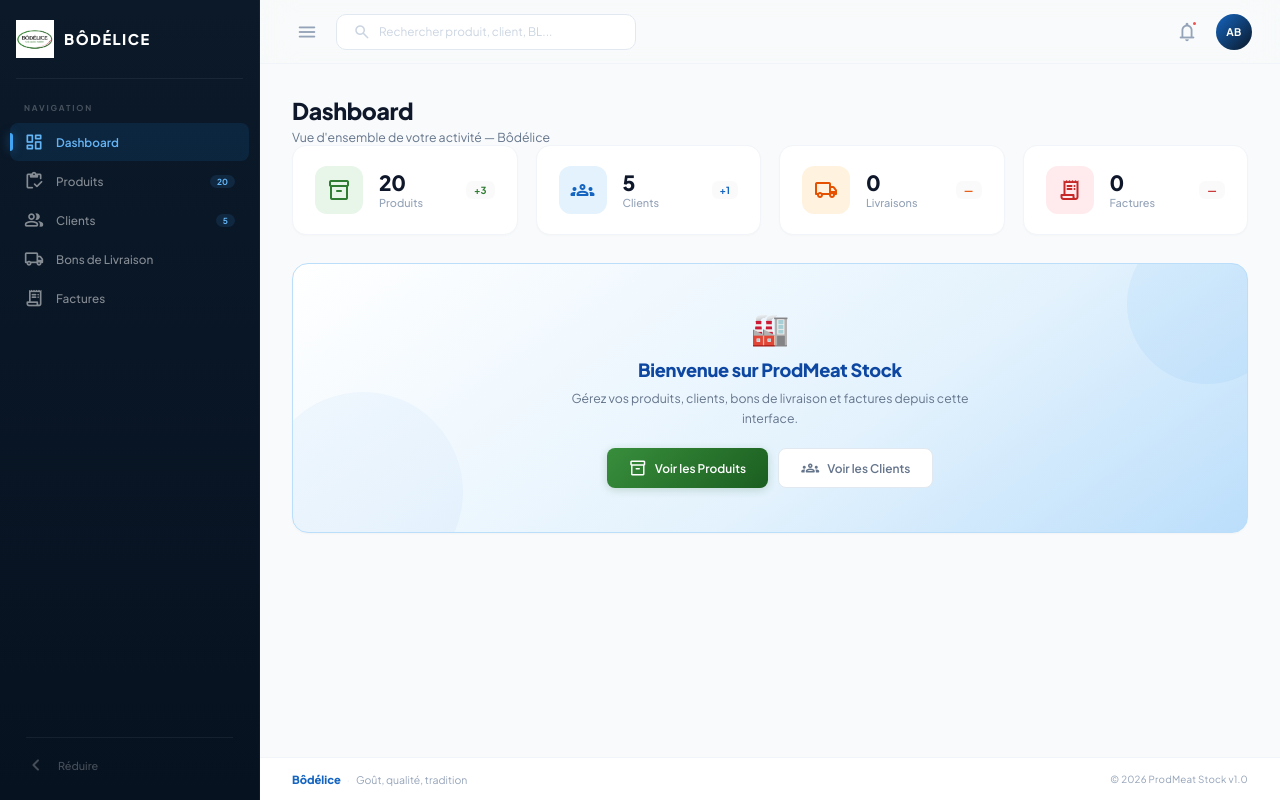
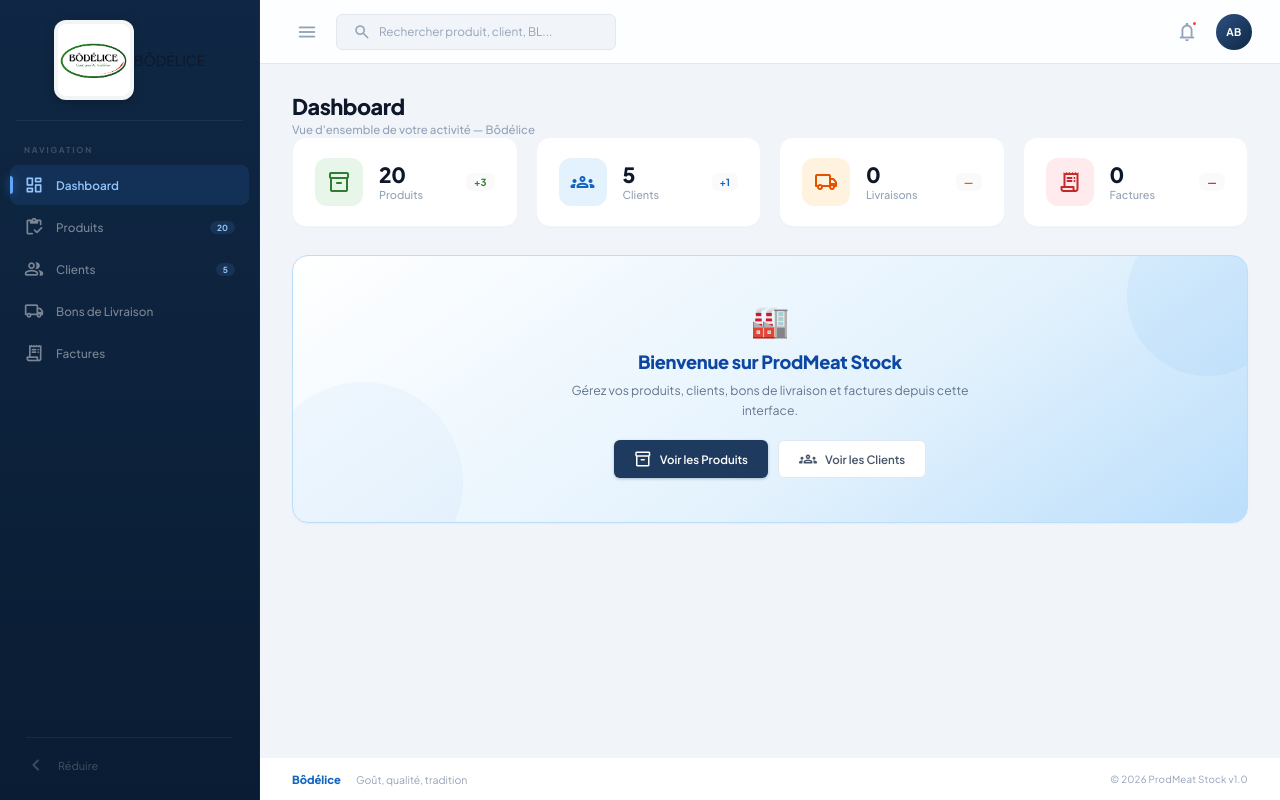
Before and after one commit to najatmerabet/BodeliceStock, an Angular app in the folder frontend/: page /dashboard in a window 1280 px wide. Built offline with nearby package versions, Linux system fonts and the light colour scheme.

Commit message:
style: design bleu foncé premium — table moderne, recherche produits, stock pills colorés

```diff
--- a/frontend/src/app/layout/header/header.component.scss
+++ b/frontend/src/app/layout/header/header.component.scss
@@ -2,9 +2,9 @@
   position: fixed; top: 0; right: 0;
   left: var(--sidebar-width);
   height: var(--header-height);
-  background: rgba(248,250,251,0.8);
+  background: rgba(255,255,255,0.85);
   backdrop-filter: blur(16px) saturate(180%);
-  border-bottom: 1px solid var(--border-light);
+  border-bottom: 1px solid var(--border);
   display: flex; align-items: center; justify-content: space-between;
   padding: 0 28px; z-index: 90;
   transition: left 0.3s cubic-bezier(0.4,0,0.2,1);
@@ -16,40 +16,40 @@
 .icon-btn {
   display: flex; align-items: center; justify-content: center;
   width: 38px; height: 38px; border: none; background: transparent;
-  border-radius: 8px; color: #94A3B8; cursor: pointer;
+  border-radius: 8px; color: var(--text-muted); cursor: pointer;
   position: relative; transition: all 0.15s ease;
-  &:hover { background: #E3F2FD; color: #1565C0; }
+  &:hover { background: var(--primary-50); color: var(--primary); }
   .material-symbols-rounded { font-size: 22px; }
 }
 
 .search {
   display: flex; align-items: center; gap: 8px;
-  background: #fff; border: 1px solid var(--border);
-  border-radius: 10px; padding: 8px 16px; min-width: 300px;
+  background: var(--bg-app); border: 1px solid var(--border);
+  border-radius: var(--radius-xs); padding: 8px 16px; min-width: 280px;
   transition: all 0.2s ease;
-  &:focus-within { border-color: #42A5F5; box-shadow: 0 0 0 3px rgba(66,165,245,0.08); }
+  &:focus-within { border-color: var(--primary); box-shadow: 0 0 0 3px rgba(30,58,95,0.08); background: #fff; }
 }
-.search-icon { font-size: 18px; color: #CBD5E1; }
+.search-icon { font-size: 18px; color: var(--text-muted); }
 .search input {
   border: none; outline: none; background: transparent;
   font-family: inherit; font-size: 0.84rem; color: var(--text-primary); width: 100%;
-  &::placeholder { color: #CBD5E1; }
+  &::placeholder { color: var(--text-muted); }
 }
 
 .notif-dot {
   position: absolute; top: 7px; right: 8px;
   width: 7px; height: 7px; border-radius: 50%;
-  background: #EF5350; border: 2px solid #F8FAFB;
+  background: #EF4444; border: 2px solid #fff;
 }
 
 .avatar {
   width: 36px; height: 36px; border-radius: 50%;
-  background: linear-gradient(135deg, #1565C0, #0B1929);
+  background: linear-gradient(135deg, var(--primary-light), var(--primary-dark));
   display: flex; align-items: center; justify-content: center;
   color: #fff; font-weight: 700; font-size: 0.75rem;
   cursor: pointer; transition: all 0.15s ease;
   letter-spacing: 0.5px;
-  &:hover { transform: scale(1.08); box-shadow: 0 3px 12px rgba(21,101,192,0.25); }
+  &:hover { transform: scale(1.08); box-shadow: 0 3px 12px rgba(30,58,95,0.25); }
 }
 
 @media (max-width: 768px) {
--- a/frontend/src/app/layout/sidebar/sidebar.component.scss
+++ b/frontend/src/app/layout/sidebar/sidebar.component.scss
@@ -1,7 +1,7 @@
 .sidebar {
   position: fixed; top: 0; left: 0;
   width: var(--sidebar-width); height: 100vh;
-  background: linear-gradient(180deg, #0B1929 0%, #071220 100%);
+  background: linear-gradient(180deg, #0F2744 0%, #0A1C33 100%);
   display: flex; flex-direction: column;
   z-index: 100; overflow: hidden;
   transition: width 0.3s cubic-bezier(0.4,0,0.2,1);
@@ -10,20 +10,22 @@
 }
 
 .brand {
-  display: flex; align-items: center; gap: 10px;
+  display: flex; align-items: center; justify-content: center;
   padding: 20px 16px 16px;
 }
 .brand-img {
-  width: 38px; height: 38px; object-fit: contain;
-  border-radius: 0; background: transparent;
-  padding: 0; flex-shrink: 0;
+  width: 80px; height: auto; object-fit: contain;
+  border-radius: 12px; background: rgba(255,255,255,0.95);
+  padding: 4px; box-shadow: 0 2px 10px rgba(0,0,0,0.25);
 }
-.brand-name {
-  color: #fff; font-size: 1.05rem; font-weight: 900;
-  letter-spacing: 1.5px; text-transform: uppercase;
-  white-space: nowrap;
+.brand-letter {
+  width: 38px; height: 38px; border-radius: 10px;
+  background: linear-gradient(135deg, #3B82F6, #1E3A5F);
+  display: flex; align-items: center; justify-content: center;
+  color: #fff; font-weight: 900; font-size: 1.1rem;
+  box-shadow: 0 2px 10px rgba(0,0,0,0.25);
 }
-.collapsed .brand { justify-content: center; padding: 20px 8px 16px; }
+.collapsed .brand { padding: 20px 8px 16px; }
 
 .divider { height: 1px; background: rgba(255,255,255,0.06); margin: 4px 16px; }
 
@@ -31,25 +33,25 @@
 .nav-label {
   display: block; padding: 8px 14px 10px;
   font-size: 0.58rem; font-weight: 700; letter-spacing: 1.8px;
-  color: rgba(255,255,255,0.25); text-transform: uppercase;
+  color: rgba(255,255,255,0.2); text-transform: uppercase;
 }
 
 .nav-item {
   display: flex; align-items: center; gap: 12px;
-  padding: 9px 14px; border-radius: 8px;
-  color: rgba(255,255,255,0.5); text-decoration: none;
+  padding: 10px 14px; border-radius: 8px;
+  color: rgba(255,255,255,0.45); text-decoration: none;
   font-size: 0.84rem; font-weight: 500;
-  transition: all 0.15s ease; margin-bottom: 1px;
+  transition: all 0.15s ease; margin-bottom: 2px;
   position: relative;
 
-  &:hover { background: rgba(255,255,255,0.05); color: rgba(255,255,255,0.85); }
+  &:hover { background: rgba(255,255,255,0.06); color: rgba(255,255,255,0.85); }
 
   &.active {
-    background: rgba(30,136,229,0.12); color: #64B5F6; font-weight: 600;
+    background: rgba(59,130,246,0.12); color: #93C5FD; font-weight: 600;
     &::before {
       content: ''; position: absolute; left: 0; top: 50%; transform: translateY(-50%);
       width: 3px; height: 18px; border-radius: 0 3px 3px 0;
-      background: #42A5F5; box-shadow: 0 0 10px rgba(66,165,245,0.5);
+      background: #60A5FA; box-shadow: 0 0 10px rgba(96,165,250,0.5);
     }
   }
 }
@@ -57,7 +59,7 @@
 .nav-badge {
   margin-left: auto; padding: 1px 7px; border-radius: 12px;
   font-size: 0.6rem; font-weight: 700;
-  background: rgba(66,165,245,0.12); color: #64B5F6;
+  background: rgba(96,165,250,0.12); color: #93C5FD;
 }
 .collapsed .nav-item { justify-content: center; padding: 11px; }
 .collapsed .nav-item.active::before { display: none; }
@@ -66,10 +68,10 @@
 .collapse-btn {
   display: flex; align-items: center; gap: 10px;
   width: 100%; padding: 9px 14px; border: none; border-radius: 8px;
-  background: transparent; color: rgba(255,255,255,0.25);
+  background: transparent; color: rgba(255,255,255,0.2);
   cursor: pointer; font-family: inherit; font-size: 0.78rem;
   font-weight: 500; transition: all 0.15s ease; margin-top: 6px;
-  &:hover { background: rgba(255,255,255,0.05); color: rgba(255,255,255,0.6); }
+  &:hover { background: rgba(255,255,255,0.05); color: rgba(255,255,255,0.5); }
 }
 .collapsed .collapse-btn { justify-content: center; }
 
--- a/frontend/src/app/pages/produits/produits.component.scss
+++ b/frontend/src/app/pages/produits/produits.component.scss
@@ -1,207 +1,167 @@
+/* ── Page Header ── */
 .page-header {
-  display: flex;
-  justify-content: space-between;
-  align-items: center;
-  margin-bottom: 32px;
-  gap: 20px;
-  flex-wrap: wrap;
+  display: flex; justify-content: space-between; align-items: center;
+  margin-bottom: 24px; gap: 16px; flex-wrap: wrap;
+}
+.header-actions { display: flex; gap: 10px; }
+
+/* ── Toast ── */
+.toast {
+  display: flex; align-items: center; gap: 10px;
+  padding: 12px 20px; border-radius: var(--radius-sm);
+  margin-bottom: 20px; font-size: 0.85rem; font-weight: 600;
+  animation: slideDown 0.3s ease;
+}
+.toast-success { background: var(--green-100); color: #15803D; }
+.toast-error { background: var(--red-100); color: #DC2626; }
+.toast-icon { font-size: 20px; }
+
+/* ── Table Wrapper ── */
+.table-wrapper {
+  background: #fff; border-radius: var(--radius);
+  border: 1px solid var(--border);
+  box-shadow: var(--shadow-sm);
+  overflow: hidden; position: relative;
 }
 
-.header-actions {
-  display: flex;
-  gap: 12px;
+/* ── Toolbar ── */
+.table-toolbar {
+  display: flex; align-items: center; justify-content: space-between;
+  padding: 16px 20px; gap: 12px;
+  border-bottom: 1px solid var(--border-light);
+}
+.search-box {
+  display: flex; align-items: center; gap: 8px;
+  background: var(--bg-app); border: 1px solid var(--border);
+  border-radius: var(--radius-xs); padding: 7px 14px;
+  flex: 1; max-width: 380px; transition: all 0.2s ease;
+}
+.search-box:focus-within {
+  border-color: var(--primary);
+  box-shadow: 0 0 0 3px rgba(30,58,95,0.08);
+  background: #fff;
+}
+.search-icon { font-size: 19px; color: var(--text-muted); }
+.search-box input {
+  border: none; outline: none; background: transparent;
+  font-family: inherit; font-size: 0.84rem; color: var(--text-primary);
+  width: 100%;
+  &::placeholder { color: var(--text-muted); }
+}
+.clear-icon {
+  font-size: 18px; color: var(--text-muted); cursor: pointer;
+  border-radius: 50%; padding: 2px;
+  &:hover { background: var(--border); color: var(--text-secondary); }
 }
 
-.table-card {
-  padding: 0;
-  overflow: hidden;
-  position: relative;
+/* ── Table ── */
+.table-scroll { overflow-x: auto; }
+
+table {
+  width: 100%; border-collapse: collapse; text-align: left;
 }
 
-.table-container {
-  overflow-x: auto;
+thead tr {
+  background: #F8FAFC;
+  border-bottom: 2px solid var(--border);
+}
+th {
+  padding: 11px 20px; font-size: 0.7rem; font-weight: 700;
+  text-transform: uppercase; letter-spacing: 0.8px;
+  color: var(--text-muted); white-space: nowrap;
 }
 
-.modern-table {
-  width: 100%;
-  border-collapse: collapse;
-  text-align: left;
-
-  th {
-    padding: 16px 24px;
-    background: #F8FAFB;
-    color: var(--text-secondary);
-    font-size: 0.75rem;
-    font-weight: 700;
-    text-transform: uppercase;
-    letter-spacing: 1px;
-    border-bottom: 1px solid var(--border-light);
-  }
-
-  td {
-    padding: 16px 24px;
-    border-bottom: 1px solid var(--border-light);
-    color: var(--text-primary);
-    font-size: 0.9rem;
-    vertical-align: middle;
-  }
-
-  tr:last-child td {
-    border-bottom: none;
-  }
-
-  tr:hover td {
-    background-color: #FAFBFC;
-  }
+td {
+  padding: 14px 20px; font-size: 0.88rem;
+  color: var(--text-primary); border-bottom: 1px solid #F1F5F9;
+  vertical-align: middle;
 }
 
-.product-name {
-  font-weight: 600;
-  color: var(--text-primary);
+.row-hover { transition: background 0.1s ease; }
+.row-hover:hover { background: #F8FAFC; }
+.row-hover:last-child td { border-bottom: none; }
+
+.th-num, .td-num { width: 50px; color: var(--text-muted); font-size: 0.78rem; font-weight: 600; }
+.th-right, .td-right { text-align: right; }
+.th-center, .td-center { text-align: center; }
+.td-mono { font-variant-numeric: tabular-nums; font-weight: 600; }
+
+/* ── Product Cell ── */
+.product-cell { display: flex; align-items: center; gap: 12px; }
+.product-avatar {
+  width: 36px; height: 36px; border-radius: 8px;
+  background: var(--primary-50); color: var(--primary);
+  font-weight: 800; font-size: 0.8rem;
+  display: flex; align-items: center; justify-content: center;
+  flex-shrink: 0;
+}
+.product-name { font-weight: 600; color: var(--text-primary); }
+
+/* ── Stock Pill ── */
+.stock-pill {
+  display: inline-block; padding: 3px 10px;
+  border-radius: 20px; font-size: 0.78rem; font-weight: 700;
+  font-variant-numeric: tabular-nums;
+}
+.stock-ok { background: var(--green-100); color: #15803D; }
+.stock-low { background: var(--amber-100); color: #B45309; }
+.stock-rupture { background: var(--red-100); color: #DC2626; }
+
+/* ── Status ── */
+.td-center { white-space: nowrap; }
+.status-dot {
+  display: inline-block; width: 7px; height: 7px;
+  border-radius: 50%; margin-right: 6px; vertical-align: middle;
+}
+.dot-ok { background: #22C55E; box-shadow: 0 0 6px rgba(34,197,94,0.4); }
+.dot-low { background: #F59E0B; box-shadow: 0 0 6px rgba(245,158,11,0.4); }
+.dot-rupture { background: #EF4444; box-shadow: 0 0 6px rgba(239,68,68,0.4); }
+.status-text { font-size: 0.78rem; font-weight: 600; }
+.text-ok { color: #15803D; }
+.text-low { color: #B45309; }
+.text-rupture { color: #DC2626; }
+
+/* ── Action Buttons ── */
+.action-group { display: flex; gap: 4px; justify-content: center; }
+.action-btn {
+  width: 32px; height: 32px; border-radius: var(--radius-xs);
+  border: none; background: transparent; color: var(--text-muted);
+  cursor: pointer; display: inline-flex;
+  align-items: center; justify-content: center;
+  transition: all 0.15s ease;
+  .material-symbols-rounded { font-size: 18px; }
+  &:hover { background: var(--primary-50); color: var(--primary); }
+}
+.action-delete:hover { background: var(--red-100) !important; color: #DC2626 !important; }
+
+/* ── Empty State ── */
+.empty {
+  padding: 60px 20px; text-align: center;
+}
+.empty-icon { font-size: 52px; color: #CBD5E1; margin-bottom: 12px; }
+.empty-title { font-size: 1rem; font-weight: 700; color: var(--text-primary); margin-bottom: 4px; }
+.empty-sub { font-size: 0.84rem; color: var(--text-muted); }
+
+/* ── Loading Bar ── */
+.loading-bar {
+  position: absolute; top: 0; left: 0; right: 0; height: 3px;
+  background: linear-gradient(90deg, transparent, var(--primary), transparent);
+  animation: loadSlide 1.2s ease infinite;
 }
 
-.stock-badge {
-  display: inline-block;
-  padding: 4px 10px;
-  background: var(--green-50);
-  color: var(--green-700);
-  border-radius: 6px;
-  font-weight: 700;
-  font-size: 0.8rem;
-
-  &.low-stock {
-    background: var(--red-100);
-    color: var(--red-600);
-  }
+@keyframes slideDown {
+  from { opacity: 0; transform: translateY(-8px); }
+  to { opacity: 1; transform: translateY(0); }
+}
+@keyframes loadSlide {
+  0% { transform: translateX(-100%); }
+  100% { transform: translateX(100%); }
 }
 
-.status-indicator {
-  display: flex;
-  align-items: center;
-  gap: 6px;
-  font-size: 0.8rem;
-  font-weight: 500;
-
-  &::before {
-    content: '';
-    width: 8px;
-    height: 8px;
-    border-radius: 50%;
-  }
-
-  &.active {
-    color: var(--green-700);
-    &::before { background: var(--green-500); }
-  }
-
-  &.inactive {
-    color: var(--text-muted);
-    &::before { background: var(--text-light); }
-  }
+@media (max-width: 768px) {
+  .page-header { flex-direction: column; align-items: flex-start; }
+  .header-actions { width: 100%; }
+  .header-actions .btn { flex: 1; justify-content: center; }
+  .search-box { max-width: 100%; }
+  .table-toolbar { flex-direction: column; }
 }
-
-.actions-col {
-  text-align: right;
-  width: 120px;
-}
-
-.icon-action-btn {
-  width: 32px;
-  height: 32px;
-  border-radius: 6px;
-  border: none;
-  background: transparent;
-  color: var(--text-secondary);
-  cursor: pointer;
-  transition: all 0.2s ease;
-  margin-left: 4px;
-
-  display: inline-flex;
-  align-items: center;
-  justify-content: center;
-
-  .material-symbols-rounded {
-    font-size: 18px;
-  }
-
-  &:hover {
-    background: #F1F5F9;
-    color: var(--text-primary);
-  }
-
-  &.delete:hover {
-    background: var(--red-100);
-    color: var(--red-600);
-  }
-}
-
-.empty-state {
-  padding: 60px 0 !important;
-  text-align: center;
-  color: var(--text-muted);
-
-  .material-symbols-rounded {
-    font-size: 48px;
-    margin-bottom: 12px;
-    opacity: 0.3;
-  }
-
-  p {
-    font-size: 0.95rem;
-  }
-}
-
-.loading-overlay {
-  position: absolute;
-  top: 0; left: 0; right: 0; bottom: 0;
-  background: rgba(255,255,255,0.7);
-  backdrop-filter: blur(2px);
-  display: flex;
-  align-items: center;
-  justify-content: center;
-  z-index: 5;
-}
-
-.spinner {
-  width: 30px;
-  height: 30px;
-  border: 3px solid var(--green-100);
-  border-top-color: var(--green-600);
-  border-radius: 50%;
-  animation: spin 0.8s linear infinite;
-}
-
-.alert {
-  padding: 12px 20px;
-  border-radius: var(--radius-sm);
-  margin-bottom: 24px;
-  font-size: 0.9rem;
-  font-weight: 500;
-  animation: slideIn 0.3s ease;
-}
-
-.alert-success {
-  background: var(--green-50);
-  color: var(--green-800);
-  border: 1px solid var(--green-100);
-}
-
-@keyframes spin {
-  to { transform: rotate(360deg); }
-}
-
-@keyframes slideIn {
-  from { opacity: 0; transform: translateY(-10px); }
-  to { opacity: 1; transform: translateY(0); }
-}
-
-@media (max-width: 600px) {
-  .page-header {
-    flex-direction: column;
-    align-items: flex-start;
-  }
-  .header-actions {
-    width: 100%;
-    .btn { flex: 1; }
-  }
-}
--- a/frontend/src/styles.scss
+++ b/frontend/src/styles.scss
@@ -1,107 +1,123 @@
 @import url('https://fonts.googleapis.com/css2?family=Plus+Jakarta+Sans:wght@300;400;500;600;700;800&display=swap');
 
 :root {
-  --green-900: #0A3D0C;
-  --green-800: #1B5E20;
-  --green-700: #2E7D32;
-  --green-600: #388E3C;
-  --green-500: #43A047;
-  --green-400: #66BB6A;
-  --green-300: #81C784;
-  --green-100: #C8E6C9;
-  --green-50:  #E8F5E9;
-  --red-500: #EF5350;
-  --amber-500: #FFA726;
+  --primary: #1E3A5F;
+  --primary-dark: #0F2744;
+  --primary-light: #2C5282;
+  --primary-50: #EBF1F9;
+  --primary-100: #C3D5EA;
 
-  --bg-app: #F8FAFB;
+  --green-600: #16A34A;
+  --green-100: #DCFCE7;
+  --red-500: #EF4444;
+  --red-100: #FEE2E2;
+  --amber-500: #F59E0B;
+  --amber-100: #FEF3C7;
+
+  --bg-app: #F1F5F9;
   --bg-card: #FFFFFF;
   --text-primary: #0F172A;
-  --text-secondary: #64748B;
+  --text-secondary: #475569;
   --text-muted: #94A3B8;
   --border: #E2E8F0;
   --border-light: #F1F5F9;
 
-  --shadow-xs: 0 1px 2px rgba(0,0,0,0.03);
-  --shadow-sm: 0 1px 3px rgba(0,0,0,0.04), 0 1px 2px rgba(0,0,0,0.03);
-  --shadow-md: 0 4px 6px -1px rgba(0,0,0,0.05), 0 2px 4px -2px rgba(0,0,0,0.03);
-  --shadow-lg: 0 10px 15px -3px rgba(0,0,0,0.06), 0 4px 6px -4px rgba(0,0,0,0.03);
+  --shadow-xs: 0 1px 2px rgba(0,0,0,0.04);
+  --shadow-sm: 0 1px 3px rgba(0,0,0,0.06), 0 1px 2px rgba(0,0,0,0.04);
+  --shadow-md: 0 4px 6px -1px rgba(0,0,0,0.07), 0 2px 4px -2px rgba(0,0,0,0.04);
+  --shadow-lg: 0 10px 25px -5px rgba(0,0,0,0.08), 0 4px 10px -5px rgba(0,0,0,0.04);
 
   --sidebar-width: 260px;
   --sidebar-collapsed: 74px;
   --header-height: 64px;
   --radius: 12px;
   --radius-sm: 8px;
+  --radius-xs: 6px;
 }
 
 *, *::before, *::after { box-sizing: border-box; margin: 0; padding: 0; }
 
 html, body {
   height: 100%;
-  font-family: 'Plus Jakarta Sans', sans-serif;
+  font-family: 'Plus Jakarta Sans', -apple-system, BlinkMacSystemFont, sans-serif;
   font-size: 14px;
   color: var(--text-primary);
   background: var(--bg-app);
   -webkit-font-smoothing: antialiased;
+  -moz-osx-font-smoothing: grayscale;
 }
 
-::-webkit-scrollbar { width: 5px; }
+::-webkit-scrollbar { width: 6px; height: 6px; }
 ::-webkit-scrollbar-track { background: transparent; }
 ::-webkit-scrollbar-thumb { background: #CBD5E1; border-radius: 10px; }
+::-webkit-scrollbar-thumb:hover { background: #94A3B8; }
 
 .material-symbols-rounded {
   font-variation-settings: 'FILL' 0, 'wght' 400, 'GRAD' 0, 'opsz' 24;
 }
 
-/* ── Utilities ── */
+/* ── Page Layout ── */
 .page-container {
-  padding: 32px;
-  max-width: 1360px;
-  animation: fadeUp 0.35s ease;
+  padding: 28px 32px;
+  max-width: 1400px;
+  animation: fadeUp 0.3s ease;
 }
 .page-title {
-  font-size: 1.65rem;
+  font-size: 1.55rem;
   font-weight: 800;
   color: var(--text-primary);
-  letter-spacing: -0.4px;
+  letter-spacing: -0.5px;
 }
 .page-subtitle {
-  font-size: 0.88rem;
-  color: var(--text-secondary);
-  margin-top: 4px;
+  font-size: 0.82rem;
+  color: var(--text-muted);
+  margin-top: 2px;
+  font-weight: 500;
 }
+
+/* ── Cards ── */
 .card {
   background: var(--bg-card);
   border-radius: var(--radius);
-  border: 1px solid var(--border-light);
+  border: 1px solid var(--border);
   box-shadow: var(--shadow-xs);
   padding: 24px;
   transition: box-shadow 0.2s ease, transform 0.2s ease;
 }
-.card:hover { box-shadow: var(--shadow-md); }
-.card-elevated:hover { box-shadow: var(--shadow-lg); transform: translateY(-2px); }
+.card:hover { box-shadow: var(--shadow-sm); }
 
+/* ── Buttons ── */
 .btn {
   display: inline-flex; align-items: center; gap: 8px;
-  padding: 10px 22px; border: none; border-radius: var(--radius-sm);
-  font-family: inherit; font-size: 0.85rem; font-weight: 600;
-  cursor: pointer; transition: all 0.2s ease; text-decoration: none;
+  padding: 9px 20px; border: none; border-radius: var(--radius-xs);
+  font-family: inherit; font-size: 0.82rem; font-weight: 600;
+  cursor: pointer; transition: all 0.15s ease; text-decoration: none;
+  white-space: nowrap;
 }
 .btn-primary {
-  background: linear-gradient(135deg, var(--green-600), var(--green-800));
+  background: var(--primary);
   color: #fff;
-  box-shadow: 0 2px 8px rgba(27,94,32,0.2);
+  box-shadow: 0 1px 3px rgba(30,58,95,0.3);
 }
 .btn-primary:hover {
-  box-shadow: 0 4px 16px rgba(27,94,32,0.3);
+  background: var(--primary-dark);
+  box-shadow: 0 4px 12px rgba(30,58,95,0.35);
   transform: translateY(-1px);
 }
 .btn-outline {
   background: #fff; color: var(--text-secondary);
   border: 1px solid var(--border);
 }
-.btn-outline:hover { background: var(--bg-app); border-color: #CBD5E1; }
+.btn-outline:hover {
+  background: var(--primary-50);
+  border-color: var(--primary-100);
+  color: var(--primary);
+}
+.btn-sm { padding: 6px 14px; font-size: 0.78rem; }
+.btn-danger { background: #DC2626; color: #fff; }
+.btn-danger:hover { background: #B91C1C; }
 
 @keyframes fadeUp {
-  from { opacity: 0; transform: translateY(10px); }
+  from { opacity: 0; transform: translateY(8px); }
   to { opacity: 1; transform: translateY(0); }
 }
```
Also changed, not shown: frontend/src/app/pages/produits/produits.component.html (+64 -45 lines), frontend/src/app/pages/produits/produits.component.ts (+35 -11 lines).
